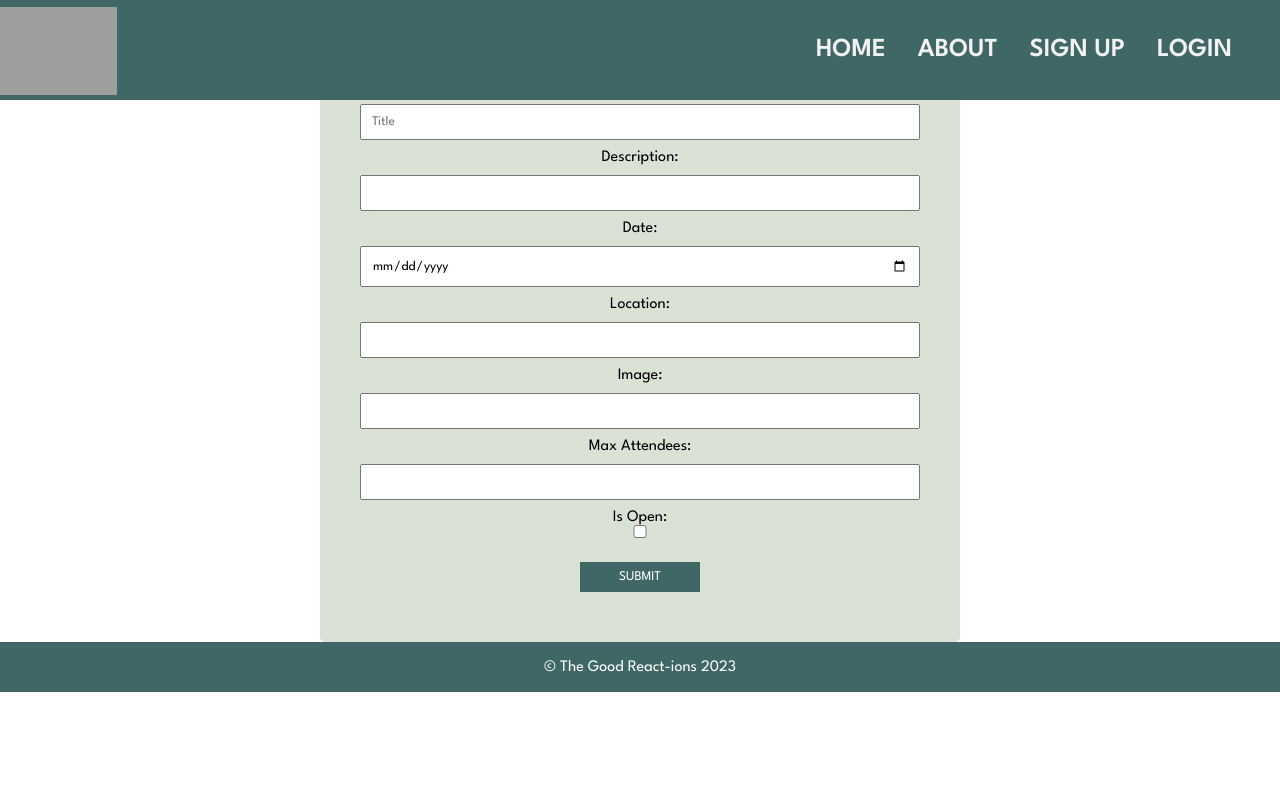
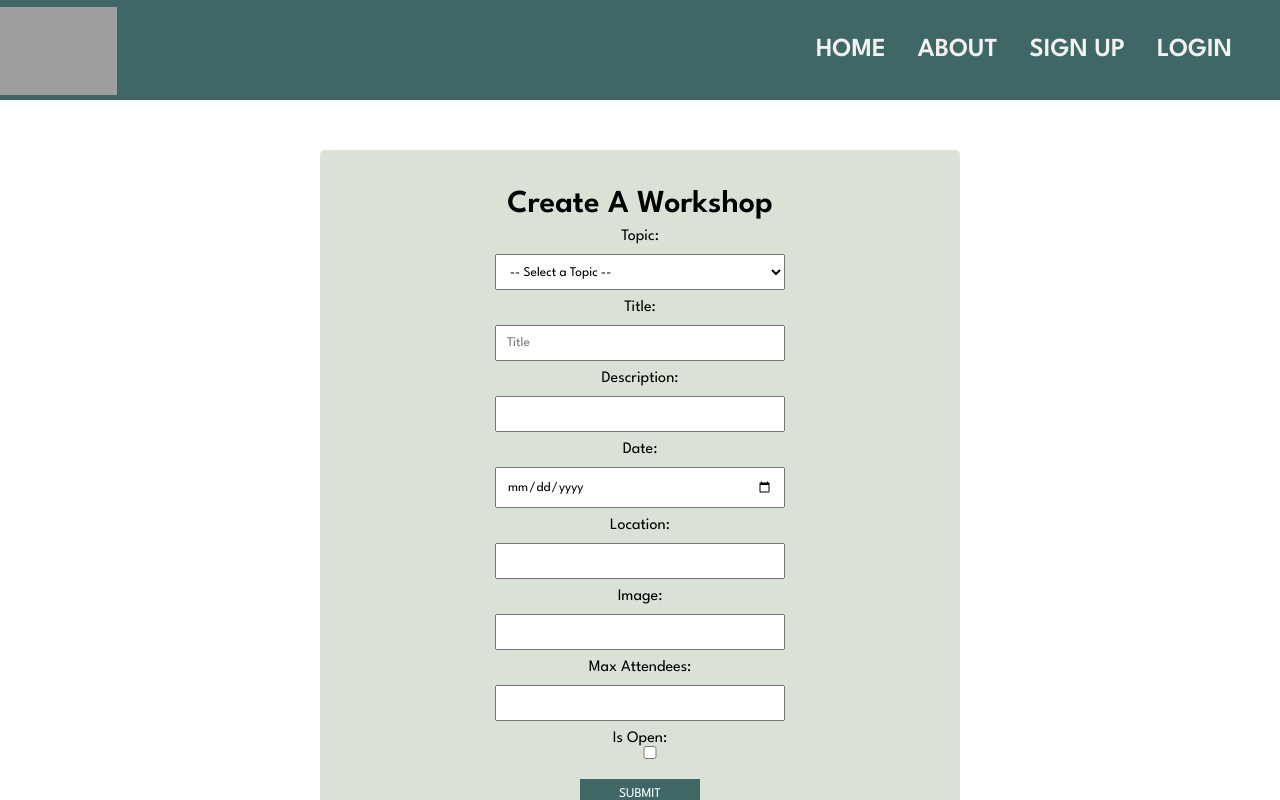
Before and after one commit to sue-lim/good_react-ions_group_2023_frontend, a React (Vite) app in the folder skillsworkshop/: page /create-event in a window 1280 px wide. Shown: the top 800 px of the page. Built offline with nearby package versions, Linux system fonts and the light colour scheme; grey boxes are pictures that could not be loaded.

Commit message:
Created Event Pages

```diff
--- a/skillsworkshop/src/App.jsx
+++ b/skillsworkshop/src/App.jsx
@@ -14,6 +14,8 @@ import Footer from "./Components/Footer/Footer";
 
 //CSS
 import "./App.css";
+import AllEventsPage from "./Pages/AllEventsPage";
+import EventPage from "./Pages/EventPage";
 
 const Layout = () => {
   const [loggedIn, setLoggedIn] = useState(
@@ -37,8 +39,10 @@ const router = createBrowserRouter([
       { path: "/login", element: <LoginPage /> },
       { path: "/sign-up", element: <SignupPage /> },
       { path: "/users/:id", element: <Profile /> },
+      { path: "/events", element: <AllEventsPage /> },
       // { path: "/events/:id", element: <EventDetails/>},
       { path: "/create-event", element: <CreateEventPage /> },
+      { path: "/events/:id", element: <EventPage /> },
     ],
   },
 ]);
--- a/skillsworkshop/src/Components/EventCard/EventCard.jsx
+++ b/skillsworkshop/src/Components/EventCard/EventCard.jsx
@@ -1,27 +1,18 @@
 import { Link } from "react-router-dom";
-
-// import ProgressBar from "../ProgressBar/ProgressBar";
+import { useState, useEffect } from "react";
 
 function ProjectCard(props) {
-  const { projectData } = props;
+  const { workshop } = props;
 
-  //   return (
-  //     <div className="project-card">
-  //       <Link className="proj-name-link" to={`/project/${eventData.id}`}>
-  //         <img src={eventData.image} />
-  //         <h2>{eventData.title}</h2>
-  //         <p>{eventData.description}</p>
-  //         <p>created: {new Date(eventData.date_created).toLocaleDateString()}</p>
-  //       </Link>
-  //     </div>
-  //   );
   return (
     <div className="project-card">
-      <Link to="/project">
-        <img src={projectData.image} />
+      <Link to="/">
+        <img src={workshop.image} />
       </Link>
-      <h3>{projectData.title}</h3>
+      <h3>{workshop.event_title}</h3>
       <button type="submit">Click to view</button>
     </div>
   );
 }
+
+export default ProjectCard;
--- a/skillsworkshop/src/Components/EventForm/EventForm.jsx
+++ b/skillsworkshop/src/Components/EventForm/EventForm.jsx
@@ -1,9 +1,10 @@
 import React, { useState } from "react";
 import { useNavigate } from "react-router-dom";
-import "./EventForm.css";
+// import "./EventForm.css";
 
 function EventForm() {
   const [workshop, setWorkshop] = useState({
+    topic: null,
     event_title: "",
     description: "",
     datetime: null,
@@ -11,6 +12,7 @@ function EventForm() {
     max_participants: "",
     image: "",
     is_open: false,
+    organizer: null,
   });
 
   const navigate = useNavigate();
@@ -56,10 +58,20 @@ function EventForm() {
   return (
     <form className="form" onSubmit={handleSubmit}>
       <h1>Create A Workshop</h1>
-      {/* <div>
+      <div>
         <label htmlFor="topic">Topic:</label>
-        <input type="text" id="topic" placeholder="Select a topic" />
-      </div> */}
+        <select id="topic" onChange={handleChange}>
+          <option disabled selected="true">
+            -- Select a Topic --
+          </option>
+          <option value="AI & Robotics">AI & Robotics</option>
+          <option value="Cloud & DevOps">Cloud & DevOps</option>
+          <option value="Cyber Security">Cyber Security</option>
+          <option value="Design & Architecture">Design & Architecture</option>
+          <option value="Project Management">Project Management</option>
+          <option value="Software Development">Software Development</option>
+        </select>
+      </div>
       <div>
         <label htmlFor="event_title">Title:</label>
         <input
--- a/skillsworkshop/src/Components/HeroSection.jsx
+++ b/skillsworkshop/src/Components/HeroSection.jsx
@@ -1,37 +1,41 @@
-import React from "react";
+import React, { useEffect, useState } from "react";
 import "./HeroSection.css";
 import video from "./videos/office-80314.mp4";
 
-import { allProjects } from "../data";
-// import EventCard from "../Components/EventCard/EventCard";
+import { useParams } from "react-router-dom";
+
+// import { allProjects } from "../data";
+import EventCard from "../Components/EventCard/EventCard";
 
 function HeroSection() {
+  const [workshopList, setWorkshopList] = useState([]);
   //   const [projectList, setProjectList] = useState([]);
   //   // const [user, setUser] = useState([]);
 
-  //   // const { id } = useParams();
+  const { id } = useParams();
 
-  //   useEffect(() => {
-  //     fetch(`${import.meta.env.VITE_API_URL}projects`) // making network request to url
-  //       .then((results) => {
-  //         return results.json();
-  //       })
-  //       .then((data) => {
-  //         setProjectList(data);
-  //       });
-  //   }, []);
+  useEffect(() => {
+    fetch(`${import.meta.env.VITE_API_URL}events/`) // making network request to url
+      .then((results) => {
+        return results.json();
+      })
+      .then((data) => {
+        // console.log(data);
+        setWorkshopList(data);
+      });
+  }, []);
 
-  //   function compare(a, b) {
-  //     if (a.date_created < b.date_created) {
-  //       return 1;
-  //     }
-  //     if (a.date_created > b.date_created) {
-  //       return -1;
-  //     }
-  //     return 0;
-  //   }
+  function compare(a, b) {
+    if (a.date_created < b.date_created) {
+      return 1;
+    }
+    if (a.date_created > b.date_created) {
+      return -1;
+    }
+    return 0;
+  }
 
-  //   const latestProject = projectList.sort(compare).slice(0, 3);
+  const latestWorkshops = workshopList.sort(compare).slice(0, 3);
 
   return (
     <div>
@@ -66,8 +70,8 @@ function HeroSection() {
         <h1 className="title">Upcoming events</h1>
         <div className="project-container">
           <div id="project-list">
-            {/* {allProjects.map((projectData, key) => {
-              return <EventCard key={key} projectData={projectData} />;
+            {/* {workshopList.map((data, key) => {
+              return <EventCard key={key} workshopList={data} />;
             })} */}
           </div>
         </div>
--- a/skillsworkshop/src/Components/LoginForm/LoginForm.jsx
+++ b/skillsworkshop/src/Components/LoginForm/LoginForm.jsx
@@ -51,8 +51,8 @@ function LoginForm() {
 
   return (
     <form className="form" onSubmit={handleSubmit}>
+      <h1>Log In:</h1>
       <div>
-        <h1>Log In:</h1>
         <label htmlFor="username">Username:</label>
         <input
           type="text"
--- a/skillsworkshop/src/Components/UserForm/UserForm.css
+++ b/skillsworkshop/src/Components/UserForm/UserForm.css
@@ -19,9 +19,11 @@ h2 {
 }
 
 input,
-label {
-  display: inline-block;
-  width: 100%;
+label,
+select {
+  display: block;
+  margin: auto;
+  width: 290px;
   padding: 10px;
 }
 
@@ -31,7 +33,12 @@ label {
   padding: 40px;
   border-radius: 5px;
   background-color: #d9e2d5;
+  display: block;
+  justify-content: center;
   text-align: center;
+  align-items: center;
+  margin-top: 150px;
+  margin-bottom: 100px;
 }
 
 .input-bio {
--- a/skillsworkshop/src/Pages/AllEventsPage.jsx
+++ b/skillsworkshop/src/Pages/AllEventsPage.jsx
@@ -3,20 +3,16 @@ import { Link } from "react-router-dom";
 
 import EventCard from "../Components/EventCard/EventCard";
 
-function AllEventsPage() {
-  const [workshopList, setWorkshopList] = useState([]);
+function AllEventsPage(props) {
+  const { workshopList, setWorkshopList } = props;
 
-  useEffect(() => {
-    fetch(`${import.meta.env.VITE_API_URL}events`) // making network request to url
-      .then((results) => {
-        return results.json();
-      })
-      .then((data) => {
-        setWorkshopList(data);
-      });
-  }, []);
-
-  return <div id="project-list">{workshopList.map()}</div>;
+  return (
+    <div id="project-list">
+      {/* {workshopList.map((workshop, key) => {
+        return <EventCard key={key} workshopList={workshop} />;
+      })} */}
+    </div>
+  );
 }
 
 export default AllEventsPage;
--- /dev/null
+++ b/skillsworkshop/src/Pages/EventPage.jsx
@@ -0,0 +1,36 @@
+import { useState, useEffect } from "react";
+import { useParams, Link } from "react-router-dom";
+
+function EventPage() {
+  const [projectData, setProjectData] = useState([]);
+
+  const { id } = useParams();
+
+  useEffect(() => {
+    fetch(`${import.meta.env.VITE_API_URL}events/${id}/`)
+      .then((results) => {
+        return results.json();
+      })
+      .then((data) => {
+        setProjectData(data);
+      });
+  }, []);
+
+  return (
+    <div>
+      <div className="outer-box">
+        <div className="inner-box">
+          <img className="project-img" src={projectData.image} />
+          <div className="project-text">
+            <h2>{projectData.title}</h2>
+            <p>{new Date(projectData.datetime).toLocaleDateString()}</p>
+            <p>{projectData.description}</p>
+            <p>{projectData.is_open ? <p>Still open</p> : <p>Closed</p>}</p>
+          </div>
+        </div>
+      </div>
+    </div>
+  );
+}
+
+export default EventPage;
--- a/skillsworkshop/src/Pages/HomePage.jsx
+++ b/skillsworkshop/src/Pages/HomePage.jsx
@@ -4,44 +4,7 @@ import { useEffect, useState } from "react";
 import { useParams } from "react-router-dom";
 
 function Home() {
-  const [workshopList, setWorkshopList] = useState([]);
-
-  const { id } = useParams;
-
-  const authToken = window.localStorage.getItem("token");
-
-  useEffect(() => {
-    fetch(`${import.meta.env.VITE_API_URL}users/1/`, {
-      header: {
-        Authorization: "Bearer 2b8e703870b50972abf4b8fca16b9b2c854632b4",
-      },
-    }) // making network request to url
-      .then((results) => {
-        return results.json();
-      })
-      .then((data) => {
-        console.log(data);
-        setWorkshopList(data);
-      });
-  }, []);
-
-  // useEffect(() => {
-  //   fetch(`${import.meta.env.VITE_API_URL}users/1/`) // making network request to url
-  //     .then((results) => {
-  //       return results.json();
-  //     })
-  //     .then((data) => {
-  //       console.log(data);
-  //       setWorkshopList(data);
-  //     });
-  // }, []);
-
-  return (
-    // <div>
-
-    // </div>
-    <HeroSection />
-  );
+  return <HeroSection />;
 }
 
 export default Home;
```
Also changed, not shown: skillsworkshop/src/Components/EventForm/EventForm.css (deleted).
